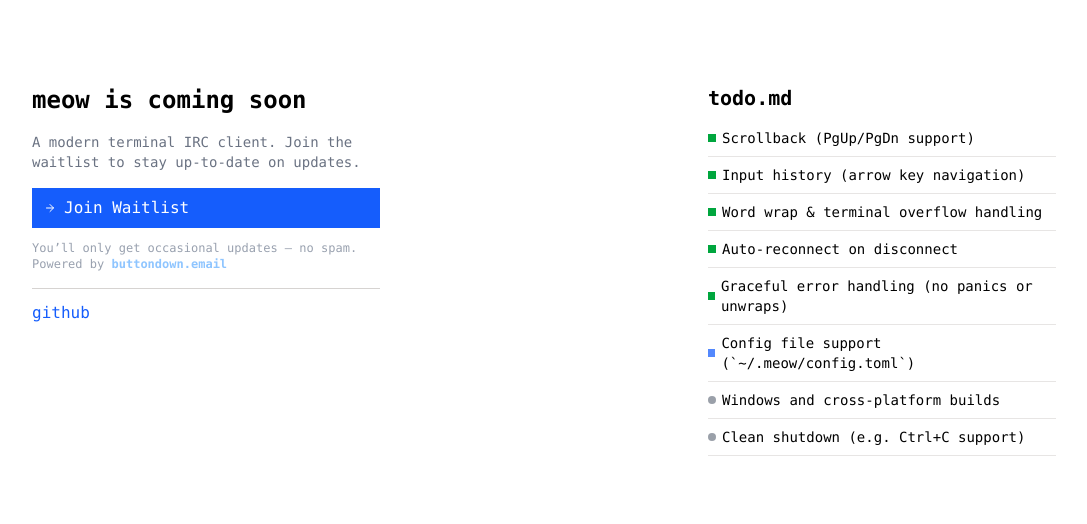
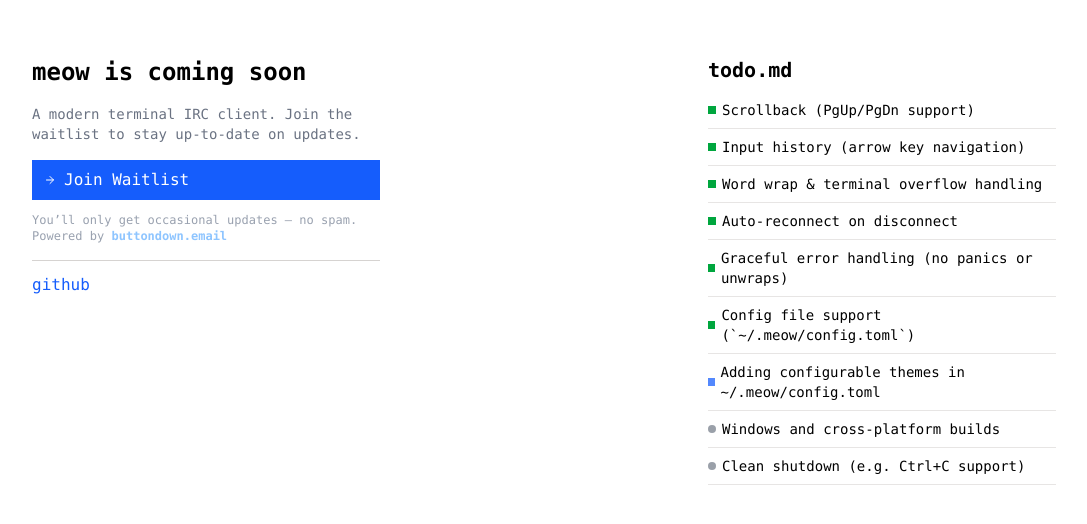
Before and after one commit to myferr/meow, a Next.js app in the folder waitlist/: page / in a window 1280 px wide. Shown: the part 130-654 px from the top of the page, without its empty margins (96-1183 px from the left). Built offline with nearby package versions, Linux system fonts and the light colour scheme.

Commit message:
feat(waitlist): config file done, add in-progress theme config task

```diff
--- a/waitlist/app/page.tsx
+++ b/waitlist/app/page.tsx
@@ -23,14 +23,15 @@
       label: "Graceful error handling (no panics or unwraps)",
     },
     {
-      status: "inprogress",
+      status: "complete",
       label: "Config file support (`~/.meow/config.toml`)",
     },
+    { status: "inprogress", label: "Adding configurable themes in ~/.meow/config.toml" },
     { status: "not-in-progress", label: "Windows and cross-platform builds" },
     {
       status: "not-in-progress",
       label: "Clean shutdown (e.g. Ctrl+C support)",
-    },
+    }
   ];
 
   const statusColorMap: Record<string, string> = {
```
